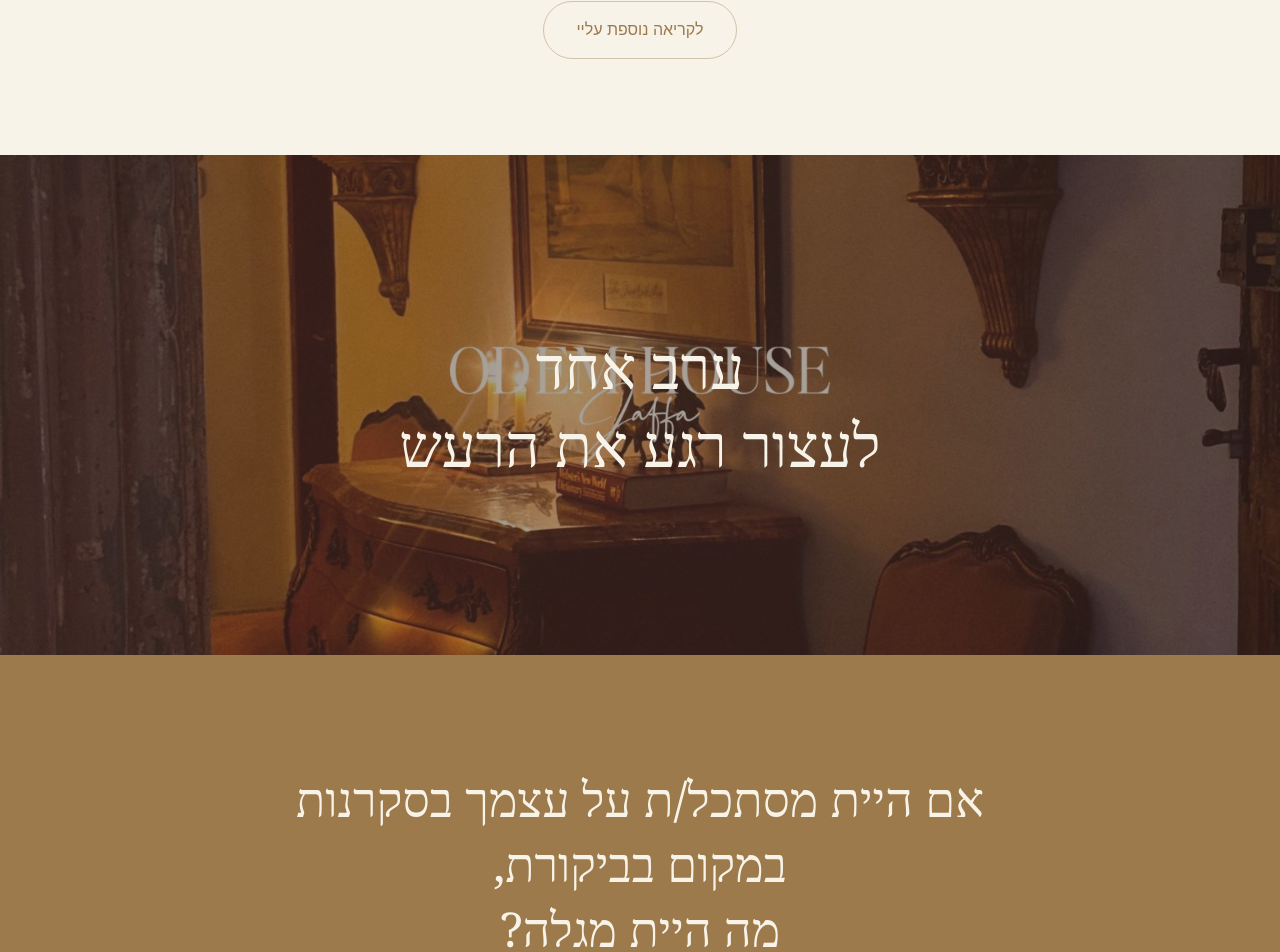
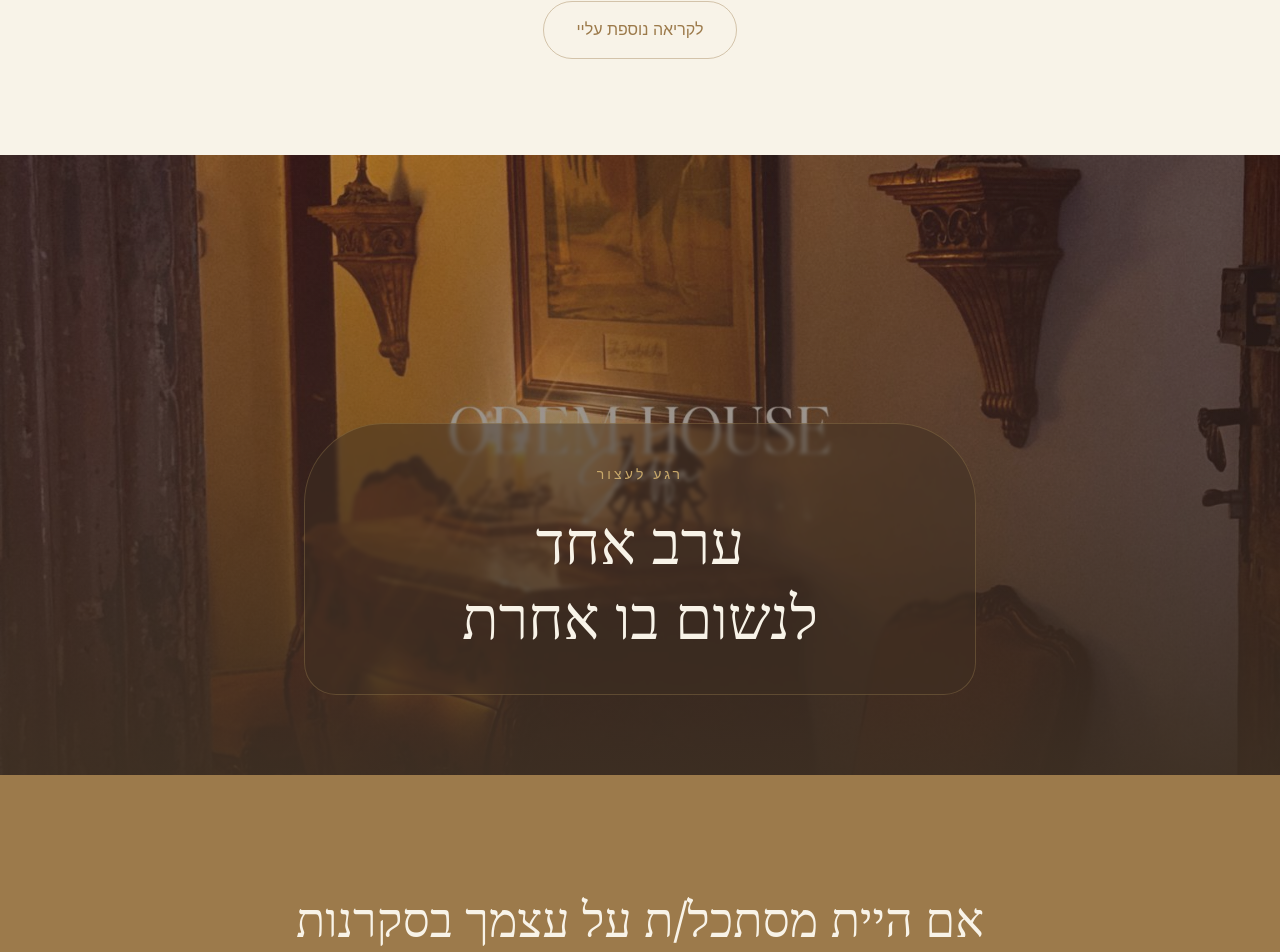
Before and after one commit to shahar27/shahar-landing, a Next.js app: page /defense-patterns-evening in a window 1280 px wide. Shown: the part 9150-10102 px from the top of the page. Built offline with nearby package versions, Linux system fonts and the light colour scheme.

Commit message:
Update defense patterns evening page copy

```diff
--- a/app/defense-patterns-evening/page.tsx
+++ b/app/defense-patterns-evening/page.tsx
@@ -447,26 +447,29 @@ export default function DefensePatternsEveningPage() {
         </div>
       </section>
 
-      <section className="relative min-h-[500px] flex items-center justify-center text-center">
-
+      <section className="relative min-h-[620px] flex items-end justify-center text-center overflow-hidden">
         <img
           src="/odem-evening.jpg"
           alt=""
           className="absolute inset-0 w-full h-full object-cover"
         />
 
-        <div className="absolute inset-0 bg-[#3E3023]/45" />
+        <div className="absolute inset-0 bg-[#3E3023]/35" />
+        <div className="absolute inset-0 bg-gradient-to-t from-[#3E3023]/90 via-[#3E3023]/30 to-transparent" />
 
-        <div className="relative z-10 max-w-3xl px-6 text-[#F8F3E8]">
+        <div className="relative z-10 w-full px-6 pb-16 md:pb-20 text-[#F8F3E8]">
+          <div className="mx-auto max-w-2xl rounded-t-[5rem] rounded-b-[2rem] border border-[#C8A86A]/25 bg-[#3E3023]/45 px-7 py-10 backdrop-blur-[2px]">
+            <p className="text-[#C8A86A] tracking-[0.22em] mb-5 text-sm">
+              רגע לעצור
+            </p>
 
-          <h2 className="text-4xl md:text-6xl font-serif leading-[1.3]">
-            ערב אחד
-            <br />
-            לעצור רגע את הרעש
-          </h2>
-
+            <h2 className="text-4xl md:text-6xl font-serif leading-[1.25]">
+              ערב אחד
+              <br />
+              לנשום בו אחרת
+            </h2>
+          </div>
         </div>
-
       </section>
 
       {/* Register */}
```
